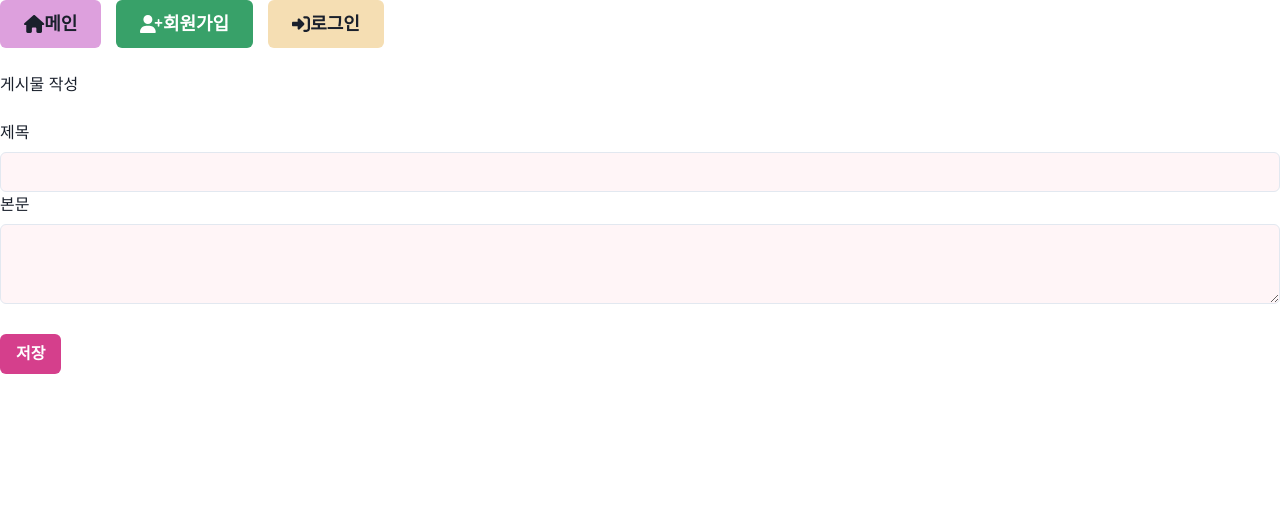
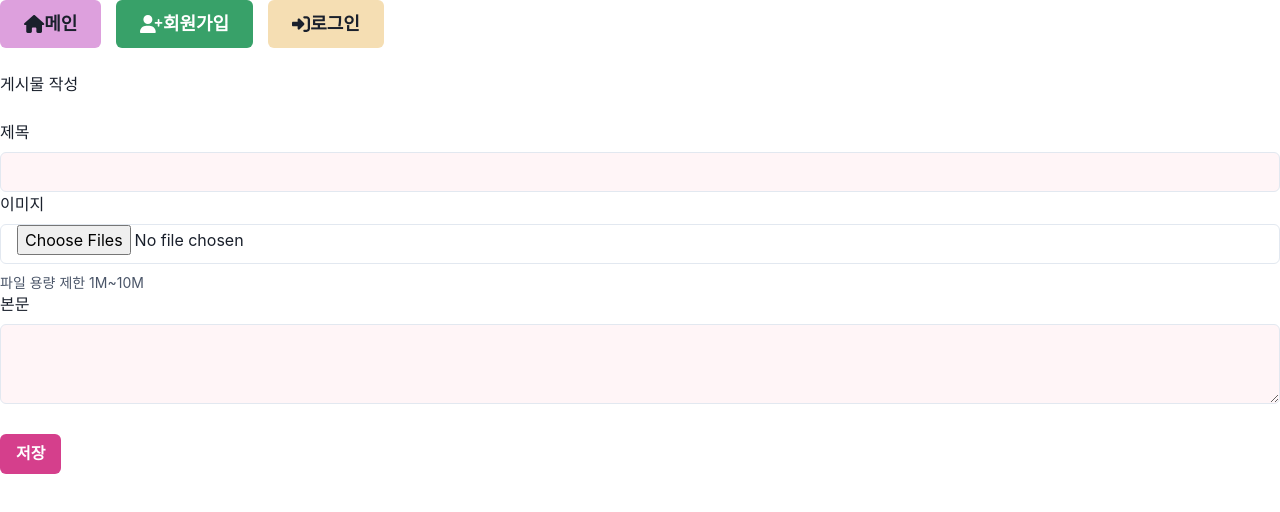
Before and after one commit to jjo2023/prj1-fe20231109, a React (Create React App) app: page /writer in a window 1280 px wide. Shown: the top 512 px of the page. Built offline with nearby package versions, Linux system fonts and the light colour scheme; no server answers.

Commit message:
파일 업로드 속성명 변경(files -> file)

```diff
--- a/src/page/board/BoardList.js
+++ b/src/page/board/BoardList.js
@@ -49,12 +49,9 @@ function Pagination({ pageInfo }) {
   return (
     <Box>
       {pageInfo.prevPageNumber && (
-        <Button
-          variant={"ghost"}
-          onClick={() => navigate("/?p" + pageInfo.prevPageNumber)}
-        >
+        <PageButton variant="ghost" pageNumber={pageInfo.prevPageNumber}>
           <FontAwesomeIcon icon={faAngleLeft} />
-        </Button>
+        </PageButton>
       )}
 
       {pageNumbers.map((pageNumber) => (
@@ -70,9 +67,9 @@ function Pagination({ pageInfo }) {
       ))}
 
       {pageInfo.nextPageNumber && (
-        <Button onClick={() => navigate("/?p" + pageInfo.nextPageNumber)}>
+        <PageButton variant="ghost" pageNumber={pageInfo.nextPageNumber}>
           <FontAwesomeIcon icon={faAngleRight} />
-        </Button>
+        </PageButton>
       )}
     </Box>
   );
--- a/src/page/board/BoardView.js
+++ b/src/page/board/BoardView.js
@@ -8,6 +8,7 @@ import {
   FormControl,
   FormLabel,
   Heading,
+  Image,
   Input,
   Modal,
   ModalBody,
@@ -118,6 +119,14 @@ export function BoardView() {
         <FormLabel>본문</FormLabel>
         <Input background={"pink.50"} value={board.content} readOnly />
       </FormControl>
+
+      {/* 이미지 출력 */}
+      {board.files.map((file) => (
+        <Box key={file.id} my="5px" border="3px solid black">
+          <Image width="100%" src={file.url} alt={file.name} />
+        </Box>
+      ))}
+
       <FormControl>
         <FormLabel>작성자</FormLabel>
         <Input background={"pink.50"} value={board.nickName} readOnly />
--- a/src/page/board/BoardWrite.js
+++ b/src/page/board/BoardWrite.js
@@ -3,6 +3,7 @@ import {
   Box,
   Button,
   FormControl,
+  FormHelperText,
   FormLabel,
   Input,
   Textarea,
@@ -14,6 +15,7 @@ import { useNavigate } from "react-router-dom";
 export function BoardWrite(props) {
   const [title, setTitle] = useState("");
   const [content, setContent] = useState("");
+  const [file, setFile] = useState(null);
   const [isSubmitting, setIsSubmitting] = useState(false);
 
   const toast = useToast();
@@ -23,9 +25,10 @@ export function BoardWrite(props) {
     setIsSubmitting(true);
 
     axios
-      .post("/api/board/add", {
+      .postForm("/api/board/add", {
         title,
         content,
+        file,
       })
       .then(() => {
         toast({
@@ -66,6 +69,16 @@ export function BoardWrite(props) {
           />
         </FormControl>
         <FormControl>
+          <FormLabel>이미지</FormLabel>
+          <Input
+            type="file"
+            accept="image/*"
+            multiple
+            onChange={(e) => setFile(e.target.files)}
+          />
+          <FormHelperText>파일 용량 제한 1M~10M</FormHelperText>
+        </FormControl>
+        <FormControl>
           <FormLabel>본문</FormLabel>
           <Textarea
             background={"pink.50"}
```
